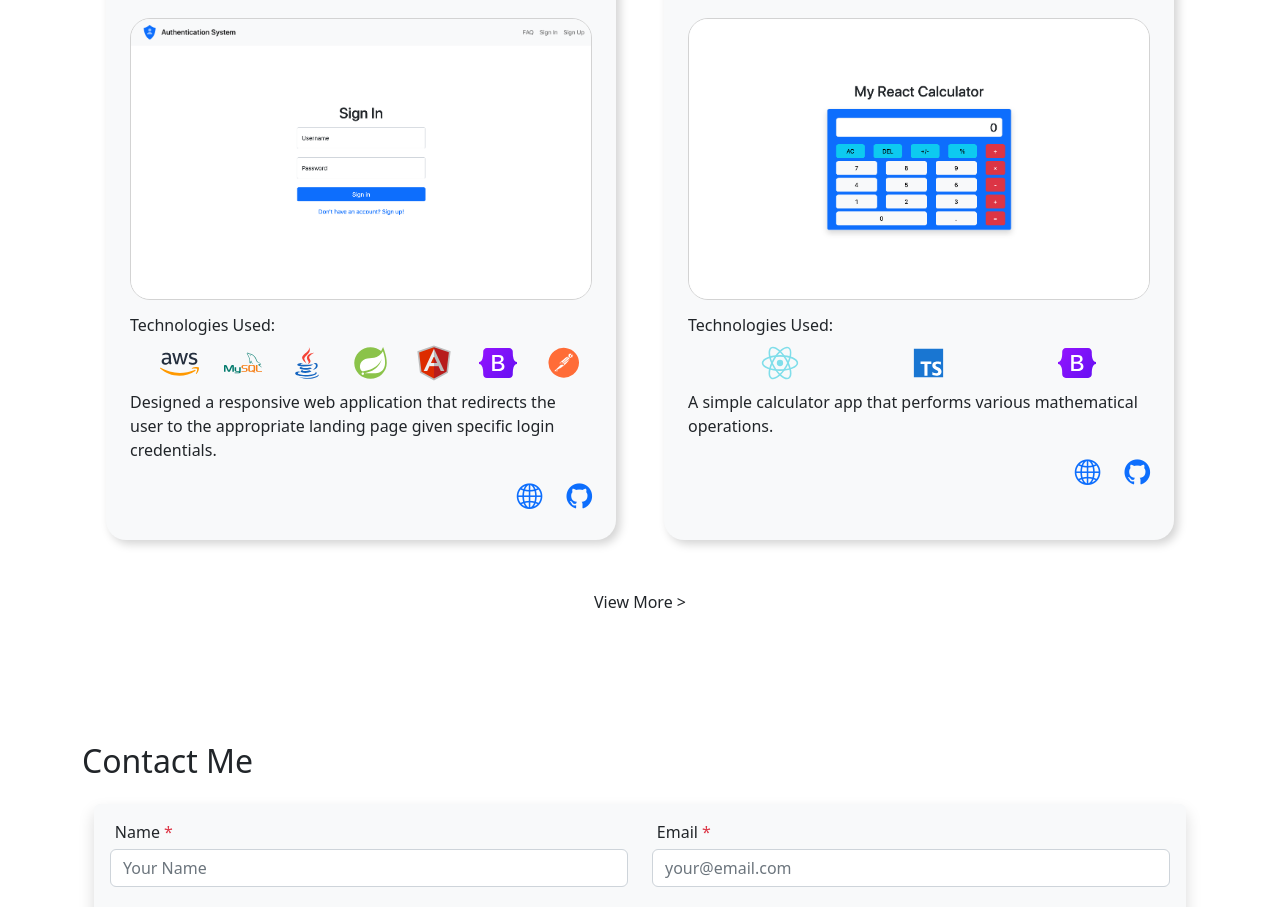
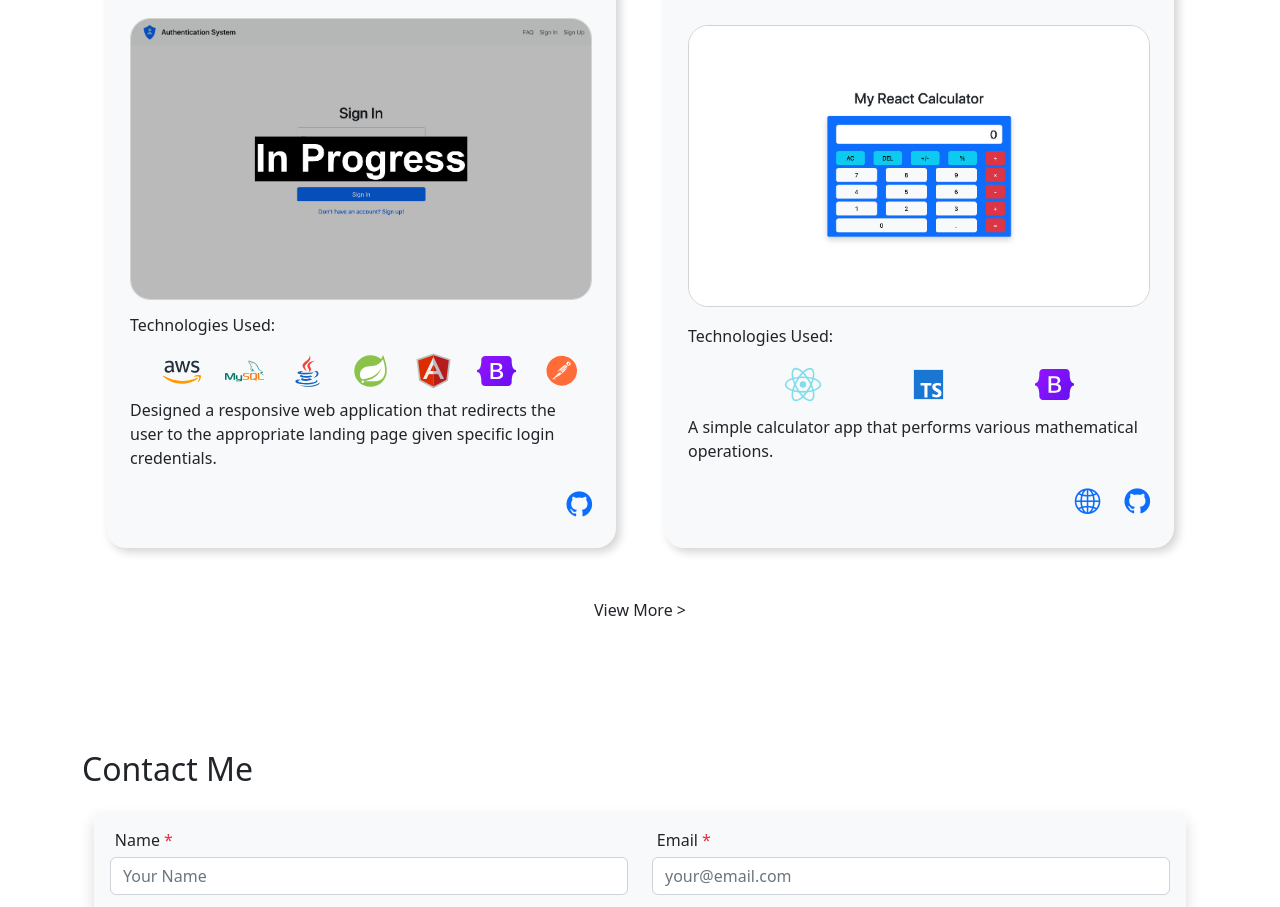
Before and after one commit to vichdz97/Website, an Angular app: page /#/home in a window 1280 px wide. Shown: the part 2065-2972 px from the top of the page. Built offline with nearby package versions, Linux system fonts and the light colour scheme.

Commit message:
updated authsys project on homepage

```diff
--- a/src/app/pages/home/home.component.html
+++ b/src/app/pages/home/home.component.html
@@ -59,13 +59,18 @@
         <h2>My Projects</h2>
         <div class="container">
             <div class="row">
-                <div class="col box bg-light" *ngFor="let proj of projects">
+                <div class="col box bg-light d-flex flex-column justify-content-evenly" *ngFor="let proj of projects">
                     <h4>{{ proj.title }}</h4>
-                    <a href="{{proj.url}}" target="_blank">
+                    <ng-container *ngIf="proj.url; else noUrl">
+                        <a href="{{proj.url}}" target="_blank">
+                            <img src="assets/images/{{proj.img}}" alt="Screenshot of project" class="screenshot my-3">
+                        </a>
+                    </ng-container>
+                    <ng-template #noUrl>
                         <img src="assets/images/{{proj.img}}" alt="Screenshot of project" class="screenshot my-3">
-                    </a>
+                    </ng-template>
                     <h6>Technologies Used:</h6>
-                    <div class="m-2 d-flex justify-content-around align-items-center">
+                    <div class="m-2 d-flex justify-content-evenly align-items-center">
                         <div *ngFor="let techName of proj.tech">
                             <img src="assets/logos/{{techName}}.svg" alt="Tech logo" class="tech-used">
                         </div>
--- a/src/app/pages/home/home.component.ts
+++ b/src/app/pages/home/home.component.ts
@@ -34,11 +34,11 @@ export class HomeComponent {
     projects = [
         {
             title: "Authentication System",
-            img: "authsys.png",
+            img: "authsys-progress.png",
             tech: ["aws", "mysql", "java", "spring-boot", "angular", "bootstrap", "postman"],
             description: `Designed a responsive web application that redirects the user
                         to the appropriate landing page given specific login credentials.`,
-            url: "http://authentication-system.s3-website.us-east-2.amazonaws.com/#/login",
+            // url: "http://authentication-system.s3-website.us-east-2.amazonaws.com/#/login",
             github: "https://github.com/vichdz97/Authentication-System"
         },
         {
```
